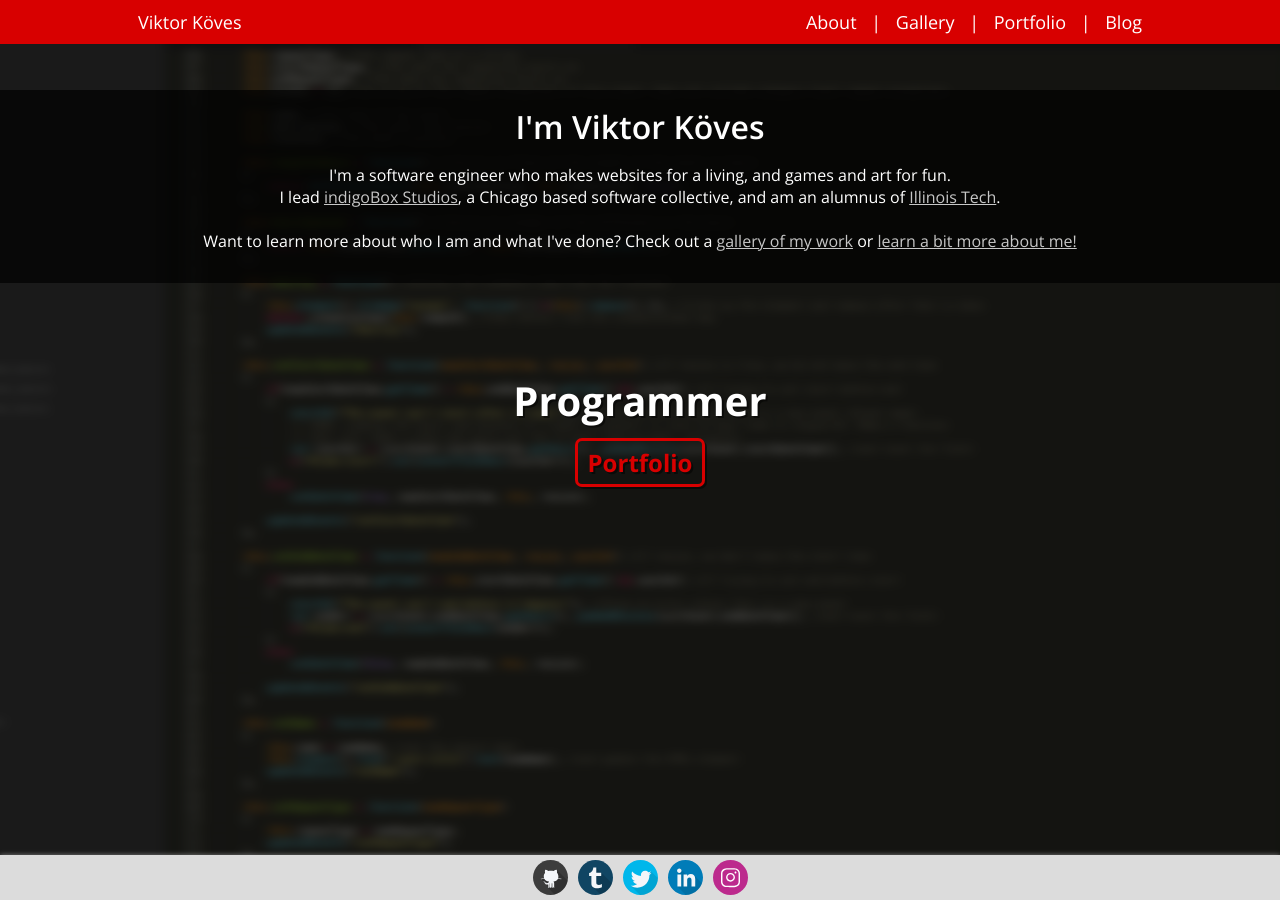
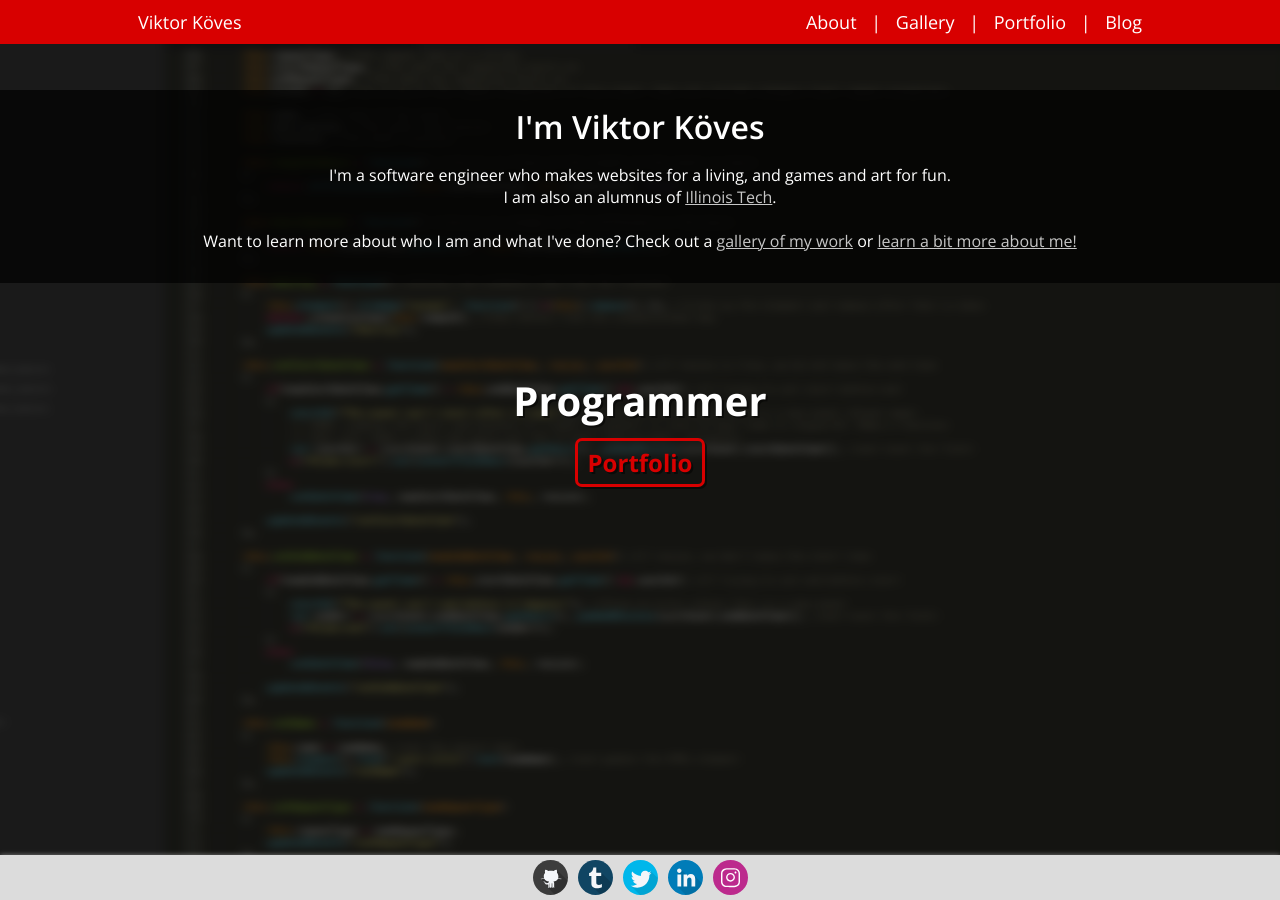
Before and after one commit to vkoves/vkoves.github.io, a Jekyll site: the page built from index.html, in a window 1280 px wide. Built offline with Jekyll 4.4.1, drawn with Linux system fonts in a browser that asks for light colours.

Commit message:
Removed indigobox homepage link

```diff
--- a/index.html
+++ b/index.html
@@ -15,7 +15,7 @@ Use jQuery BGSwitcher https://github.com/rewish/jquery-bgswitcher
 	<h1 class="page-title">I'm Viktor K&ouml;ves</h1>
 	<p class="page-desc">
 		I'm a software engineer who makes websites for a living, and games and art for fun. <br>
-		I lead <a href="http://www.indigobox.us" target="_blank">indigoBox Studios</a>, a Chicago based software collective, and am an alumnus of <a href="http://web.iit.edu/" target="_blank">Illinois Tech</a>.
+		I am also an alumnus of <a href="http://web.iit.edu/" target="_blank">Illinois Tech</a>.
 		<br>
 		<br>
 		Want to learn more about who I am and what I've done? Check out a <a class="local-link" href="gallery.html">gallery of my work</a> or <a class="local-link" href="about.html">learn a bit more about me!</a>
```
